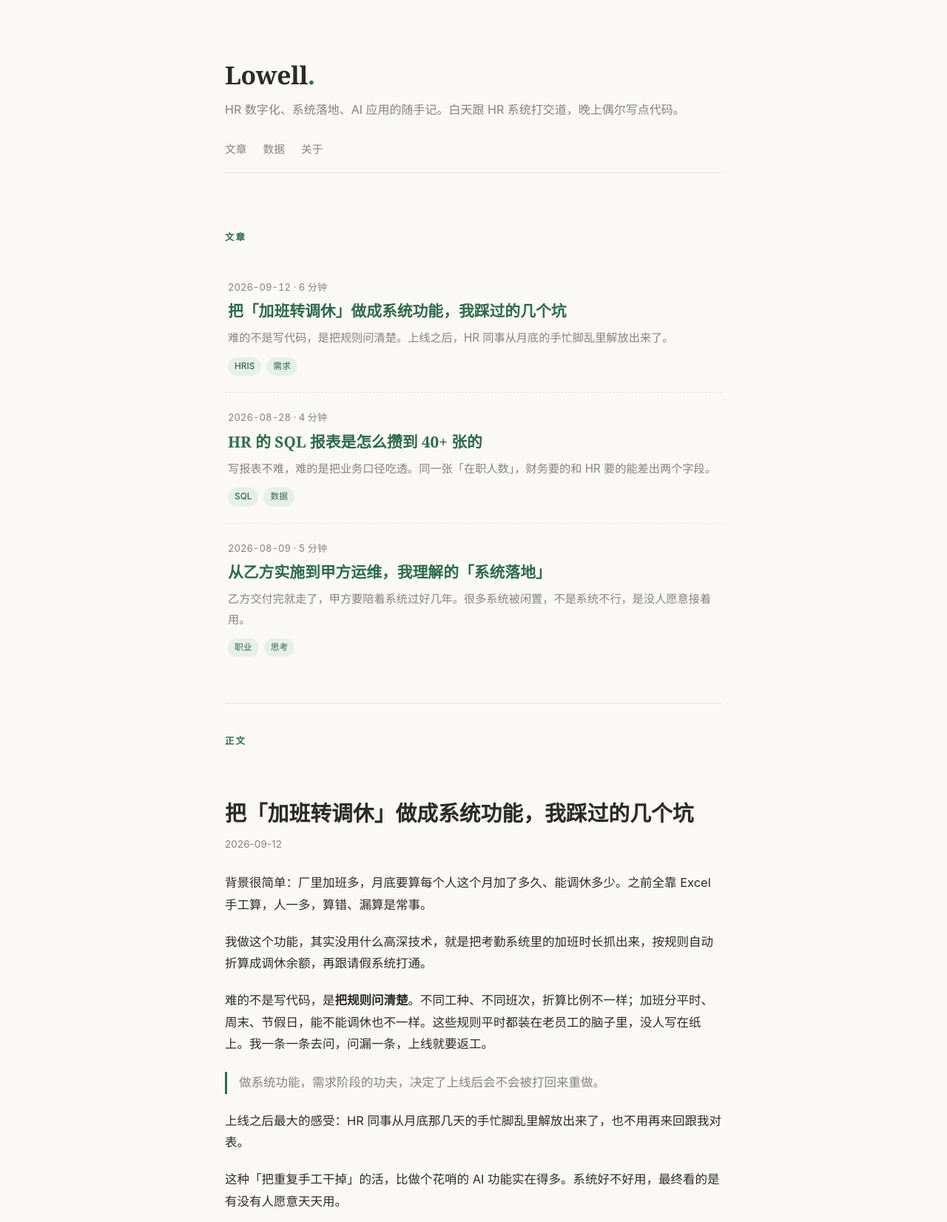
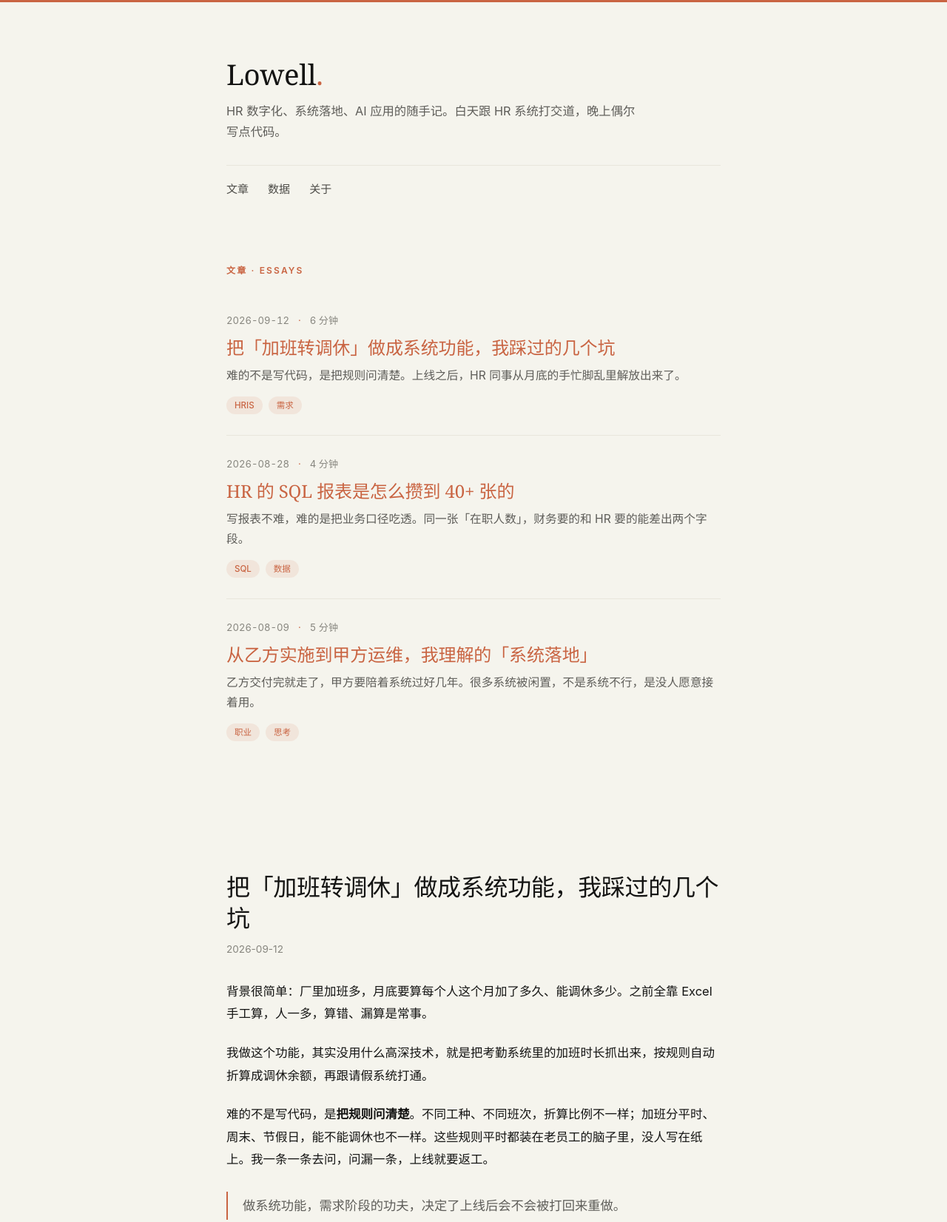
Before and after one commit to liangliwei1998-max/lowell-homepage, a website: page index.html in a window 1280 px wide. Shown: the top 1652 px of the page at 74% size. Drawn offline with Linux system fonts and the light colour scheme.

Commit message:
博客改版：Claude 风格设计（羊皮纸暖底+衬线标题+陶土色）

```diff
--- a/index.html
+++ b/index.html
@@ -7,101 +7,119 @@
 <meta name="description" content="记录 HR 数字化、系统落地、AI 应用的一些实践和想法。">
 <style>
   :root{
-    --bg:#faf9f6;
-    --bg-soft:#f3f1ec;
-    --fg:#2b2b28;
-    --muted:#85837c;
-    --line:#e7e4dd;
-    --accent:#2f6b4f;
-    --accent-soft:#e7efe9;
-    --card:#ffffff;
-    --code-bg:#f1efe9;
+    --parchment:#f5f4ed;   /* 羊皮纸底 */
+    --ivory:#faf9f5;       /* 卡片 */
+    --ink:#141413;         /* 主文字(暖近黑) */
+    --olive:#5e5d59;       /* 次要文字 */
+    --stone:#87867f;       /* 三级文字 */
+    --line:#e8e6dc;        /* 边框 */
+    --line-soft:#f0eee6;   /* 淡边框 */
+    --terracotta:#c96442;  /* 陶土强调 */
+    --coral:#d97757;
+    --sand:#e8e6dc;        /* 暖沙按钮 */
+    --charcoal:#4d4c48;
+    --dark:#141413;        /* 深色面 */
+    --dark-surface:#30302e;
+    --silver:#b0aea5;      /* 深色面文字 */
   }
   @media (prefers-color-scheme: dark){
     :root{
-      --bg:#1c1c1a;
-      --bg-soft:#232320;
-      --fg:#e8e6e0;
-      --muted:#9a988f;
-      --line:#2e2d2a;
-      --accent:#6fa88a;
-      --accent-soft:#24332b;
-      --card:#242422;
-      --code-bg:#2a2926;
+      --parchment:#141413; --ivory:#1e1e1c; --ink:#faf9f5; --olive:#b0aea5;
+      --stone:#87867f; --line:#30302e; --line-soft:#2a2927;
+      --terracotta:#d97757; --coral:#e08a68; --sand:#30302e; --charcoal:#faf9f5;
+      --dark:#0e0e0d; --dark-surface:#262624; --silver:#b0aea5;
     }
   }
   *{box-sizing:border-box;margin:0;padding:0}
   html{scroll-behavior:smooth;-webkit-text-size-adjust:100%}
   body{
-    background:var(--bg);
-    color:var(--fg);
+    background:var(--parchment);
+    color:var(--ink);
     font-family:-apple-system,BlinkMacSystemFont,"Segoe UI","PingFang SC","Hiragino Sans GB","Microsoft YaHei",sans-serif;
-    line-height:1.8;
+    line-height:1.6;
     font-size:16.5px;
     -webkit-font-smoothing:antialiased;
     transition:background .3s,color .3s;
   }
-  a{color:var(--accent);text-decoration:none}
-  a:hover{opacity:.8}
+  .serif{font-family:Georgia,"Songti SC","STSong","SimSun",serif;font-weight:500}
+  a{color:var(--terracotta);text-decoration:none;transition:color .15s}
+  a:hover{color:var(--coral)}
+  .wrap{max-width:720px;margin:0 auto;padding:0 26px}
 
-  .wrap{max-width:720px;margin:0 auto;padding:0 24px}
+  /* 顶部细线 */
+  .topline{height:3px;background:var(--terracotta)}
 
-  header{padding:80px 0 36px}
-  .blog-title{font-family:Georgia,"Songti SC","SimSun",serif;font-size:2.1rem;font-weight:700;letter-spacing:-.01em;line-height:1.25}
-  .blog-title span{color:var(--accent)}
-  .tagline{color:var(--muted);margin-top:12px;font-size:1rem}
-  nav{display:flex;gap:22px;margin-top:26px;padding-bottom:18px;border-bottom:1px solid var(--line);font-size:.92rem}
-  nav a{color:var(--muted)}
-  nav a:hover{color:var(--accent)}
+  header{padding:76px 0 40px}
+  .brand{font-family:Georgia,"Songti SC","STSong","SimSun",serif;font-size:2.4rem;font-weight:500;letter-spacing:-.01em;line-height:1.1}
+  .brand em{font-style:normal;color:var(--terracotta)}
+  .tagline{color:var(--olive);margin-top:16px;font-size:1.02rem;max-width:34em;line-height:1.7}
+  nav{display:flex;gap:26px;margin-top:30px;padding-top:20px;border-top:1px solid var(--line);font-size:.94rem}
+  nav a{color:var(--charcoal)}
+  nav a:hover{color:var(--terracotta)}
+  nav .sep{color:var(--stone)}
 
-  section{padding:40px 0;border-bottom:1px solid var(--line)}
-  section:last-of-type{border-bottom:none}
+  section{padding:48px 0}
+  .kicker{font-size:.75rem;letter-spacing:.18em;text-transform:uppercase;color:var(--terracotta);font-weight:600;margin-bottom:20px}
 
-  .sec-title{font-size:.78rem;text-transform:uppercase;letter-spacing:.16em;color:var(--accent);font-weight:600;margin-bottom:22px}
-
-  /* 文章列表卡片 */
-  .post-card{display:block;padding:22px 4px;border-bottom:1px dashed var(--line);transition:transform .15s,background .15s}
-  .post-card:hover{transform:translateX(4px)}
-  .post-card:last-child{border-bottom:none}
-  .post-card .date{color:var(--muted);font-size:.82rem;font-variant-numeric:tabular-nums}
-  .post-card h3{font-family:Georgia,"Songti SC","SimSun",serif;font-size:1.3rem;font-weight:650;margin:6px 0 8px;line-height:1.4}
-  .post-card p{color:var(--muted);font-size:.95rem}
-  .post-card .meta{display:flex;flex-wrap:wrap;gap:7px;margin-top:12px}
-  .tag{background:var(--accent-soft);color:var(--accent);font-size:.74rem;padding:2px 9px;border-radius:100px;font-weight:500}
+  /* 文章列表 —— 编辑杂志式 */
+  .post{display:block;padding:28px 0;border-top:1px solid var(--line);transition:transform .15s}
+  .post:first-of-type{border-top:none}
+  .post:hover{transform:translateX(3px)}
+  .post .meta{display:flex;align-items:baseline;gap:12px;color:var(--stone);font-size:.82rem;font-variant-numeric:tabular-nums}
+  .post .meta .dot{color:var(--terracotta)}
+  .post h3{font-family:Georgia,"Songti SC","STSong","SimSun",serif;font-weight:500;font-size:1.5rem;line-height:1.3;margin:10px 0 10px;letter-spacing:-.005em}
+  .post:hover h3{color:var(--terracotta)}
+  .post p{color:var(--olive);font-size:.98rem;line-height:1.7}
+  .post .tags{display:flex;gap:8px;margin-top:14px}
+  .post .tag{font-size:.72rem;color:var(--terracotta);background:color-mix(in srgb,var(--terracotta) 10%,transparent);padding:3px 11px;border-radius:100px;font-weight:500}
 
   /* 全文 */
-  article{padding:44px 0}
-  article h1{font-family:Georgia,"Songti SC","SimSun",serif;font-size:1.8rem;line-height:1.35;font-weight:700;margin-bottom:10px}
-  article .date{color:var(--muted);font-size:.85rem}
-  article .body{margin-top:26px}
-  article .body p{margin-bottom:20px}
-  article .body h2{font-size:1.15rem;margin:32px 0 12px}
-  article .body blockquote{border-left:3px solid var(--accent);padding-left:16px;color:var(--muted);margin:22px 0;font-style:normal}
-  article .body code{background:var(--code-bg);padding:2px 6px;border-radius:4px;font-size:.88em}
-  .back-top{font-size:.85rem;color:var(--muted)}
+  article{padding:52px 0 40px}
+  article h1{font-family:Georgia,"Songti SC","STSong","SimSun",serif;font-weight:500;font-size:2rem;line-height:1.3;letter-spacing:-.01em;margin-bottom:12px}
+  article .date{color:var(--stone);font-size:.85rem}
+  article .body{margin-top:30px}
+  article .body p{margin-bottom:22px;line-height:1.85;color:var(--ink)}
+  article .body strong{font-weight:600}
+  article .body blockquote{
+    border-left:2px solid var(--terracotta);
+    padding:4px 0 4px 20px;
+    margin:28px 0;
+    color:var(--olive);
+    font-family:Georgia,"Songti SC","STSong","SimSun",serif;
+    font-size:1.08rem;
+    line-height:1.75;
+  }
+  article .body code{background:var(--sand);padding:2px 7px;border-radius:5px;font-size:.88em;font-family:ui-monospace,SFMono-Regular,Menlo,Consolas,monospace}
+  .back-top{font-size:.88rem;color:var(--stone)}
 
-  /* 关于 */
-  .about-card{background:var(--card);border:1px solid var(--line);border-radius:14px;padding:26px 28px}
-  .about-card p+p{margin-top:14px}
-  .about-card .chips{display:flex;flex-wrap:wrap;gap:8px;margin-top:18px}
-  .chip{background:var(--bg-soft);color:var(--muted);font-size:.78rem;padding:3px 10px;border-radius:6px}
+  /* 关于 —— 深色章节交替 */
+  .about{background:var(--dark);color:var(--silver);border-radius:16px;padding:44px 40px;margin:20px 0}
+  .about .kicker{color:var(--coral)}
+  .about p{color:var(--silver);line-height:1.8}
+  .about p+p{margin-top:16px}
+  .about .chips{display:flex;flex-wrap:wrap;gap:8px;margin-top:22px}
+  .about .chip{font-size:.76rem;color:var(--silver);border:1px solid var(--dark-surface);border-radius:100px;padding:4px 12px}
+  .about a{color:var(--coral)}
 
-  footer{padding:40px 0 60px;color:var(--muted);font-size:.85rem;text-align:center}
+  footer{padding:40px 0 64px;color:var(--stone);font-size:.85rem;text-align:center}
 
   @media (max-width:600px){
     body{font-size:16px}
-    header{padding:56px 0 28px}
-    .blog-title{font-size:1.7rem}
-    article h1{font-size:1.5rem}
-    section{padding:30px 0}
+    header{padding:52px 0 30px}
+    .brand{font-size:1.9rem}
+    article h1{font-size:1.55rem}
+    .about{padding:32px 24px}
+    section{padding:34px 0}
   }
 </style>
 </head>
 <body>
 
+<div class="topline"></div>
+
 <header>
   <div class="wrap">
-    <div class="blog-title">Lowell<span>.</span></div>
+    <div class="brand">Lowell<em>.</em></div>
     <p class="tagline">HR 数字化、系统落地、AI 应用的随手记。白天跟 HR 系统打交道，晚上偶尔写点代码。</p>
     <nav>
       <a href="#posts">文章</a>
@@ -114,33 +132,31 @@
 <main class="wrap" id="top">
 
   <section id="posts">
-    <div class="sec-title">文章</div>
+    <div class="kicker">文章 · Essays</div>
 
-    <a class="post-card" href="#post-1">
-      <div class="date">2026-09-12 · 6 分钟</div>
+    <a class="post" href="#post-1">
+      <div class="meta">2026-09-12 <span class="dot">·</span> 6 分钟</div>
       <h3>把「加班转调休」做成系统功能，我踩过的几个坑</h3>
       <p>难的不是写代码，是把规则问清楚。上线之后，HR 同事从月底的手忙脚乱里解放出来了。</p>
-      <div class="meta"><span class="tag">HRIS</span><span class="tag">需求</span></div>
+      <div class="tags"><span class="tag">HRIS</span><span class="tag">需求</span></div>
     </a>
 
-    <a class="post-card" href="#post-2">
-      <div class="date">2026-08-28 · 4 分钟</div>
+    <a class="post" href="#post-2">
+      <div class="meta">2026-08-28 <span class="dot">·</span> 4 分钟</div>
       <h3>HR 的 SQL 报表是怎么攒到 40+ 张的</h3>
       <p>写报表不难，难的是把业务口径吃透。同一张「在职人数」，财务要的和 HR 要的能差出两个字段。</p>
-      <div class="meta"><span class="tag">SQL</span><span class="tag">数据</span></div>
+      <div class="tags"><span class="tag">SQL</span><span class="tag">数据</span></div>
     </a>
 
-    <a class="post-card" href="#post-3">
-      <div class="date">2026-08-09 · 5 分钟</div>
+    <a class="post" href="#post-3">
+      <div class="meta">2026-08-09 <span class="dot">·</span> 5 分钟</div>
       <h3>从乙方实施到甲方运维，我理解的「系统落地」</h3>
       <p>乙方交付完就走了，甲方要陪着系统过好几年。很多系统被闲置，不是系统不行，是没人愿意接着用。</p>
-      <div class="meta"><span class="tag">职业</span><span class="tag">思考</span></div>
+      <div class="tags"><span class="tag">职业</span><span class="tag">思考</span></div>
     </a>
   </section>
 
   <section>
-    <div class="sec-title">正文</div>
-
     <article id="post-1">
       <h1>把「加班转调休」做成系统功能，我踩过的几个坑</h1>
       <div class="date">2026-09-12</div>
@@ -185,8 +201,8 @@
   </section>
 
   <section id="about">
-    <div class="sec-title">关于</div>
-    <div class="about-card">
+    <div class="about">
+      <div class="kicker">关于 · About</div>
       <p>Lowell，一个在制造业做 HRIS 的普通人。白天跟 HR 系统、SQL、报表打交道，晚上偶尔写点代码。</p>
       <p>这里记录我在 HR 数字化这条路上的实践和想法，都是一线踩出来的经验，不聊虚的。</p>
       <div class="chips">
```
Also changed, not shown: data.html (+43 -32 lines).
